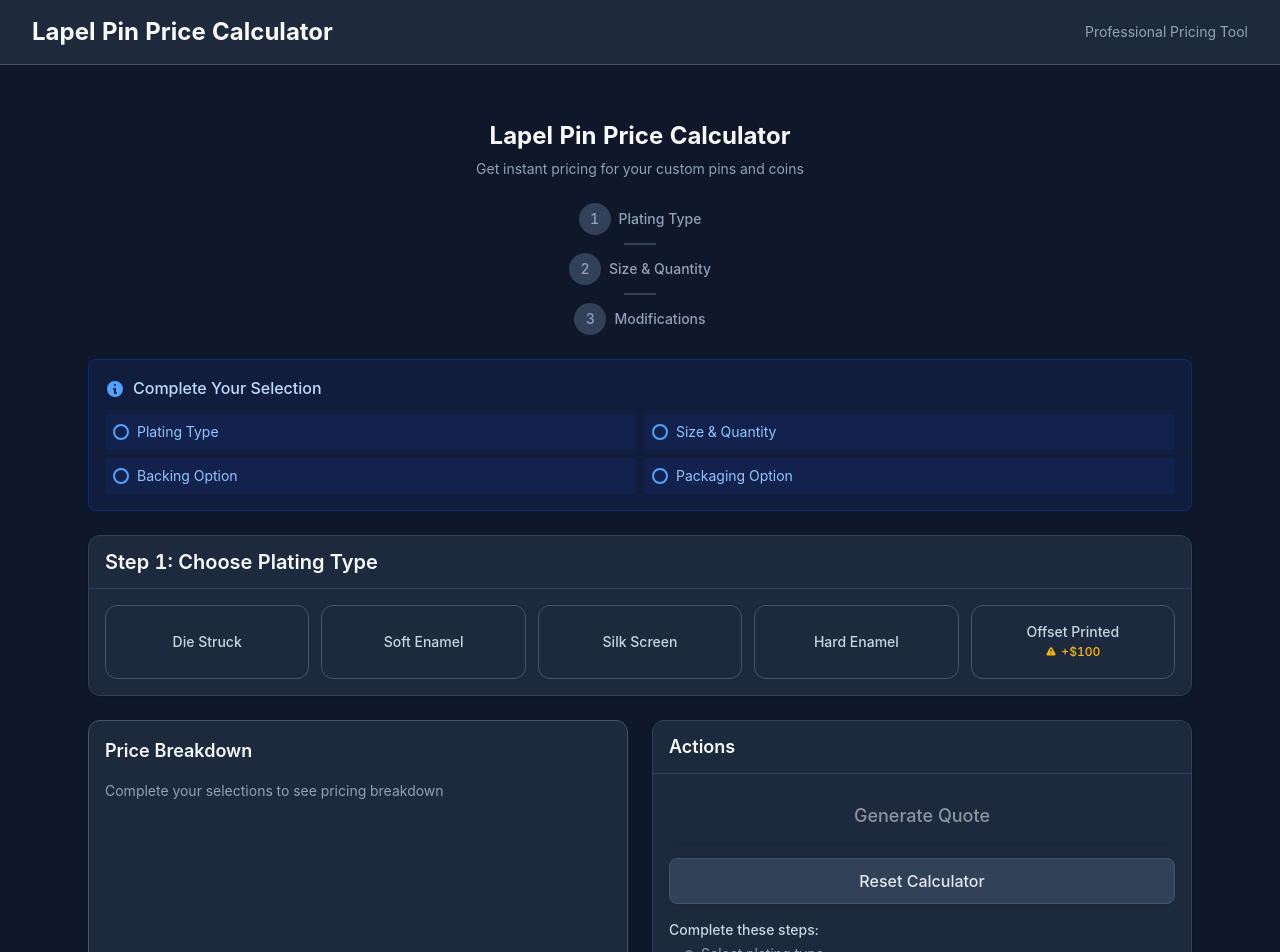
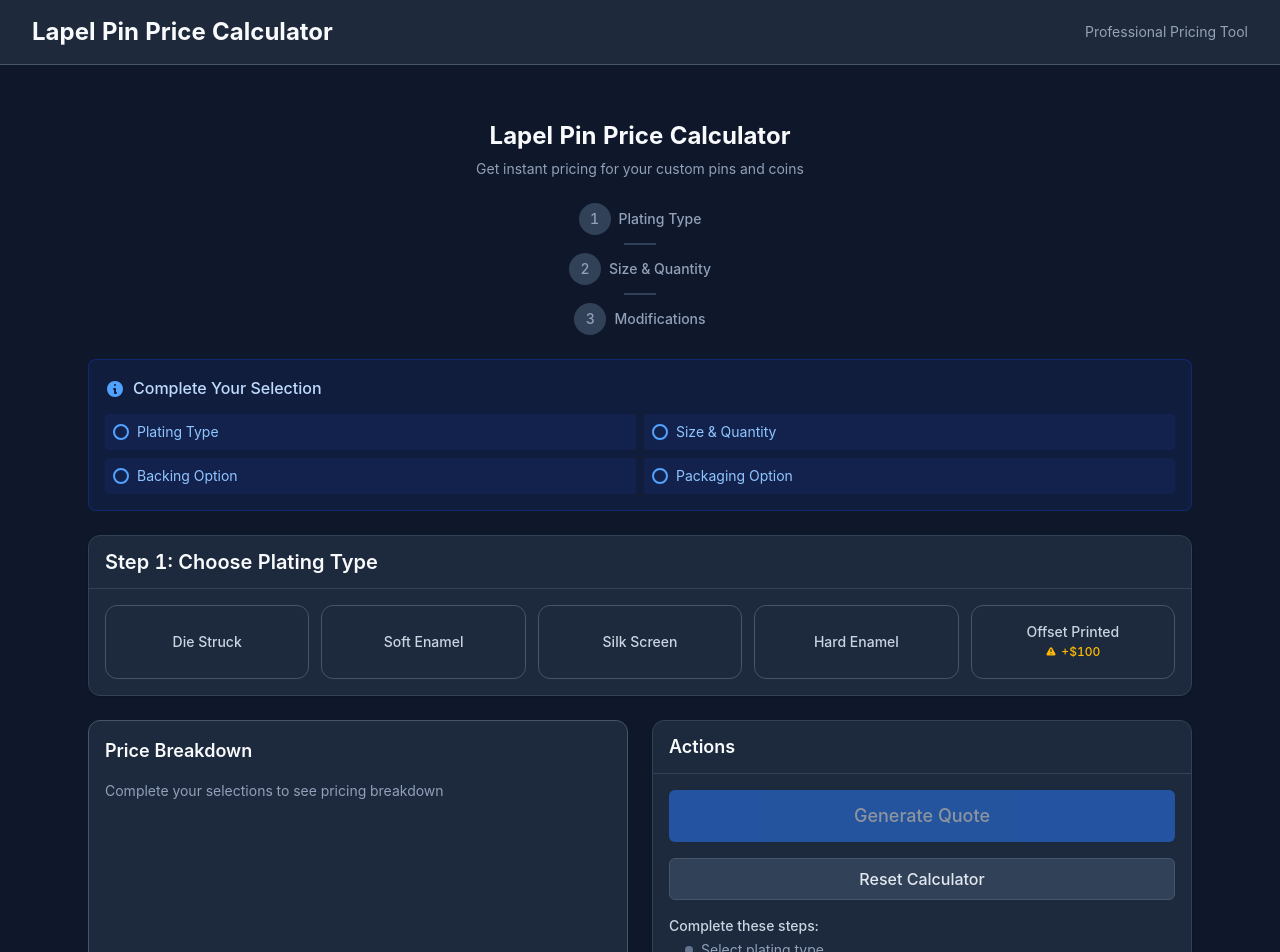
Before and after one commit to kendalled/pin-pricer, a Nuxt app: page / in a window 1280 px wide. Shown: the top 952 px of the page. Built offline with nearby package versions, Linux system fonts and the light colour scheme.

Commit message:
fix: return to original button styling

```diff
--- a/components/ui/Button.vue
+++ b/components/ui/Button.vue
@@ -29,50 +29,18 @@ defineEmits<{
 }>()
 
 const buttonClasses = computed(() => {
-  const baseClasses = [
-    'inline-flex items-center justify-center font-medium rounded-lg',
-    'transition-all duration-250 ease-in-out',
-    'focus:outline-none focus-visible:ring-3 focus-visible:ring-blue-500 focus-visible:ring-offset-2 focus-visible:ring-offset-slate-900',
-    'disabled:opacity-50 disabled:cursor-not-allowed disabled:pointer-events-none',
-    // Enhanced touch targets for mobile
-    'min-h-[44px] min-w-[44px]',
-    // High contrast mode support
-    'high-contrast:border-2 high-contrast:border-current',
-    // Reduced motion support
-    'reduced-motion:transition-none'
-  ].join(' ')
+  const baseClasses = 'inline-flex items-center justify-center font-medium rounded-md transition-all duration-200 focus:outline-none focus:ring-2 focus:ring-blue-500 focus:ring-offset-2 focus:ring-offset-slate-900 cursor-pointer disabled:opacity-50 disabled:cursor-not-allowed disabled:pointer-events-none'
 
   const sizeClasses = {
-    sm: 'px-3 py-2 text-sm xs:px-4 xs:py-2.5',
-    md: 'px-4 py-2.5 text-base xs:px-5 xs:py-3',
-    lg: 'px-6 py-3 text-lg xs:px-8 xs:py-4'
+    sm: 'px-3 py-1.5 text-sm',
+    md: 'px-4 py-2 text-base',
+    lg: 'px-6 py-3 text-lg'
   }
 
   const variantClasses = {
-    primary: [
-      'bg-blue-550 text-white shadow-sm',
-      'hover:bg-blue-600 hover:shadow-md',
-      'active:bg-blue-700 active:scale-95 active:shadow-sm',
-      'focus-visible:bg-blue-600',
-      // High contrast improvements
-      'high-contrast:bg-blue-700 high-contrast:text-white high-contrast:border-blue-300'
-    ].join(' '),
-    secondary: [
-      'bg-slate-700 text-slate-200 border border-slate-600 shadow-sm',
-      'hover:bg-slate-600 hover:text-white hover:border-slate-500 hover:shadow-md',
-      'active:bg-slate-500 active:scale-95 active:shadow-sm',
-      'focus-visible:bg-slate-600 focus-visible:text-white',
-      // High contrast improvements
-      'high-contrast:bg-slate-800 high-contrast:text-white high-contrast:border-slate-300'
-    ].join(' '),
-    ghost: [
-      'text-slate-300 bg-transparent',
-      'hover:bg-slate-800 hover:text-white',
-      'active:bg-slate-700 active:scale-95',
-      'focus-visible:bg-slate-800 focus-visible:text-white',
-      // High contrast improvements
-      'high-contrast:text-white high-contrast:border-slate-300'
-    ].join(' ')
+    primary: 'bg-blue-500 text-white hover:bg-blue-600 active:bg-blue-700 active:scale-95',
+    secondary: 'bg-slate-700 text-slate-200 border border-slate-600 hover:bg-slate-600 hover:text-white active:bg-slate-500 active:scale-95',
+    ghost: 'text-slate-300 hover:bg-slate-800 hover:text-white active:bg-slate-700 active:scale-95'
   }
 
   return [
```
